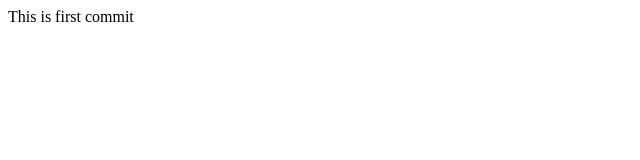
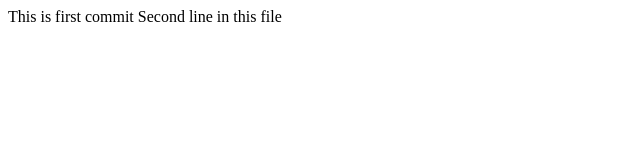
Before and after one commit to tayakim/frontend, a plain HTML site: page index.html in a window 1280 px wide. Shown: the whole page, without its empty margins (0-640 px from the left). Drawn offline with Linux system fonts and the light colour scheme.

Commit message:
Update index.html

```diff
--- a/index.html
+++ b/index.html
@@ -8,6 +8,7 @@
 
 <body>
     This is first commit
+    Second line in this file
 </body>
 
 </html>
```
